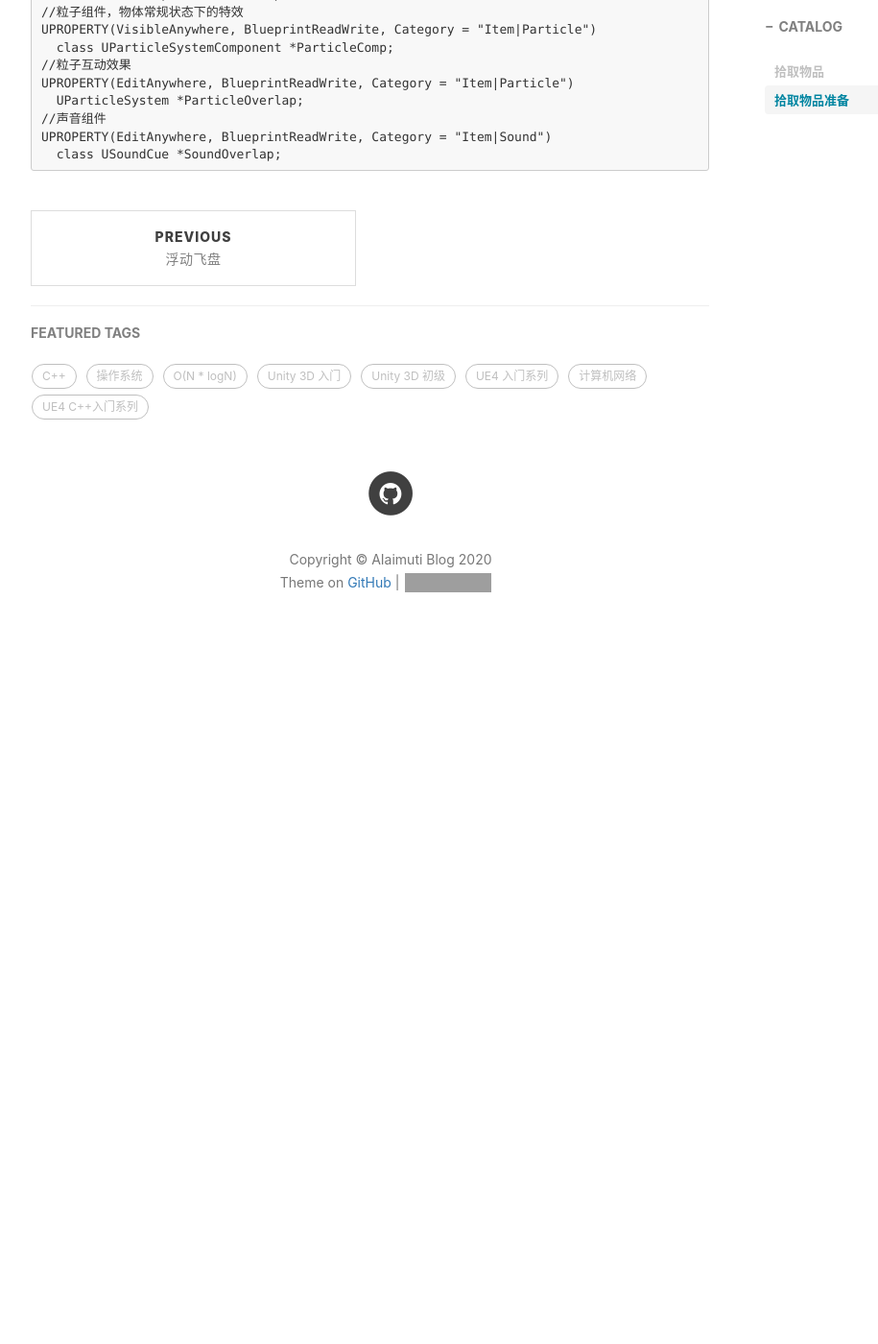
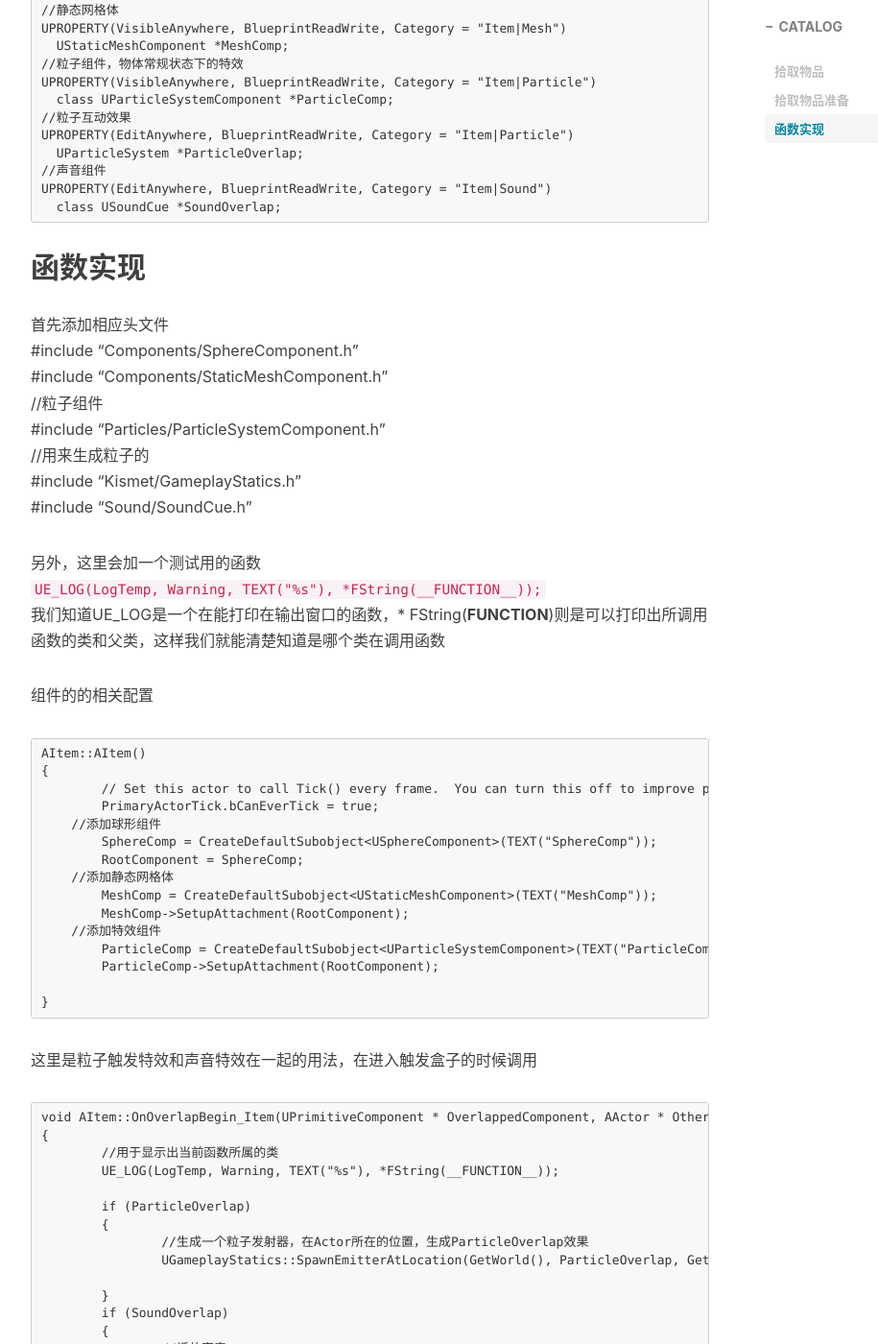
Before and after one commit to AIaimuti/aiaimuti.github.io, a Jekyll site: the page built from _posts/UE4/UE4_C++/2020-4-30-Pickup_Item.md, in a window 1280 px wide and 1400 px high, scrolled down 1159 px. Shown: the whole window at 96% size, without its empty margins (233-1148 px from the left). Built offline with Jekyll 4.4.1, drawn with Linux system fonts in a browser that asks for light colours; nearby versions of some CDN libraries; comment, search, counter and statistics services are not loaded; before the commit the page ends 1870 px from its top, so only the background shows below that; some of the changed text lies outside the part shown; grey boxes are pictures that could not be loaded.

Commit message:
Update 2020-4-30-Pickup_Item.md

````diff
--- a/_posts/UE4/UE4_C++/2020-4-30-Pickup_Item.md
+++ b/_posts/UE4/UE4_C++/2020-4-30-Pickup_Item.md
@@ -9,10 +9,11 @@ catalog: true
 tags:
     - UE4 C++入门系列
 ---
-今天做一些物品的拾取，并加入一些简单的特效
+今天做一些物品的拾取，并加入一些简单的特效么<br>
 ## 拾取物品
 ## 拾取物品准备
-物品拾取需要触发函数，这里我们也是自定义的碰撞函数
+物品拾取需要触发函数，这里我们也是自定义的碰撞函数<br>
+自定义的碰撞函数也是像之前一样，需要设置好参数并动态绑定<br>
 其他则是一些需要的使用的组件，球形碰撞体、静态网格体组件、特效常态组件、特效触发组件、声音组件
 ```
 UPROPERTY(VisibleAnywhere, BlueprintReadWrite, Category = "Item|Collision")
@@ -42,3 +43,71 @@ UPROPERTY(EditAnywhere, BlueprintReadWrite, Category = "Item|Particle")
 UPROPERTY(EditAnywhere, BlueprintReadWrite, Category = "Item|Sound")
   class USoundCue *SoundOverlap;
 ```
+## 函数实现
+
+首先添加相应头文件<br>
+#include "Components/SphereComponent.h"<br>
+#include "Components/StaticMeshComponent.h"<br>
+//粒子组件<br>
+#include "Particles/ParticleSystemComponent.h"<br>
+//用来生成粒子的<br>
+#include "Kismet/GameplayStatics.h"<br>
+#include "Sound/SoundCue.h"
+
+另外，这里会加一个测试用的函数<br>
+`UE_LOG(LogTemp, Warning, TEXT("%s"), *FString(__FUNCTION__));`<br>
+我们知道UE_LOG是一个在能打印在输出窗口的函数，* FString(__FUNCTION__)则是可以打印出所调用函数的类和父类，这样我们就能清楚知道是哪个类在调用函数<br>
+
+组件的的相关配置
+```
+AItem::AItem()
+{
+ 	// Set this actor to call Tick() every frame.  You can turn this off to improve performance if you don't need it.
+	PrimaryActorTick.bCanEverTick = true;
+    //添加球形组件
+	SphereComp = CreateDefaultSubobject<USphereComponent>(TEXT("SphereComp"));
+	RootComponent = SphereComp;
+    //添加静态网格体
+	MeshComp = CreateDefaultSubobject<UStaticMeshComponent>(TEXT("MeshComp"));
+	MeshComp->SetupAttachment(RootComponent);
+    //添加特效组件
+	ParticleComp = CreateDefaultSubobject<UParticleSystemComponent>(TEXT("ParticleComp"));
+	ParticleComp->SetupAttachment(RootComponent);
+
+}
+```
+这里是粒子触发特效和声音特效在一起的用法，在进入触发盒子的时候调用
+```
+void AItem::OnOverlapBegin_Item(UPrimitiveComponent * OverlappedComponent, AActor * OtherActor, UPrimitiveComponent * OtherComp, int32 OtherBodyIndex, bool bFromSweep, const FHitResult & SweepResult)
+{
+	//用于显示出当前函数所属的类
+	UE_LOG(LogTemp, Warning, TEXT("%s"), *FString(__FUNCTION__));
+
+	if (ParticleOverlap)
+	{
+		//生成一个粒子发射器，在Actor所在的位置，生成ParticleOverlap效果
+		UGameplayStatics::SpawnEmitterAtLocation(GetWorld(), ParticleOverlap, GetActorLocation());
+
+	}
+	if (SoundOverlap)
+	{
+		//播放声音
+		UGameplayStatics::PlaySound2D(GetWorld(), SoundOverlap);
+	}
+	Destroy();
+}
+
+void AItem::OnOverlapEnd_Item(UPrimitiveComponent * OverlappedComponent, AActor * OtherActor, UPrimitiveComponent * OtherComp, int32 OtherBodyIndex)
+{
+	UE_LOG(LogTemp, Warning, TEXT("%s"), *FString(__FUNCTION__));
+}
+
+// Called when the game starts or when spawned
+void AItem::BeginPlay()
+{
+	Super::BeginPlay();
+	SphereComp->OnComponentBeginOverlap.AddDynamic(this, &AItem::OnOverlapBegin_Item);
+	SphereComp->OnComponentEndOverlap.AddDynamic(this, &AItem::OnOverlapEnd_Item);
+}
+```
+由此，可以衍生一些子类去用不同的特效，比如炸弹爆炸、金币拾取。
````
